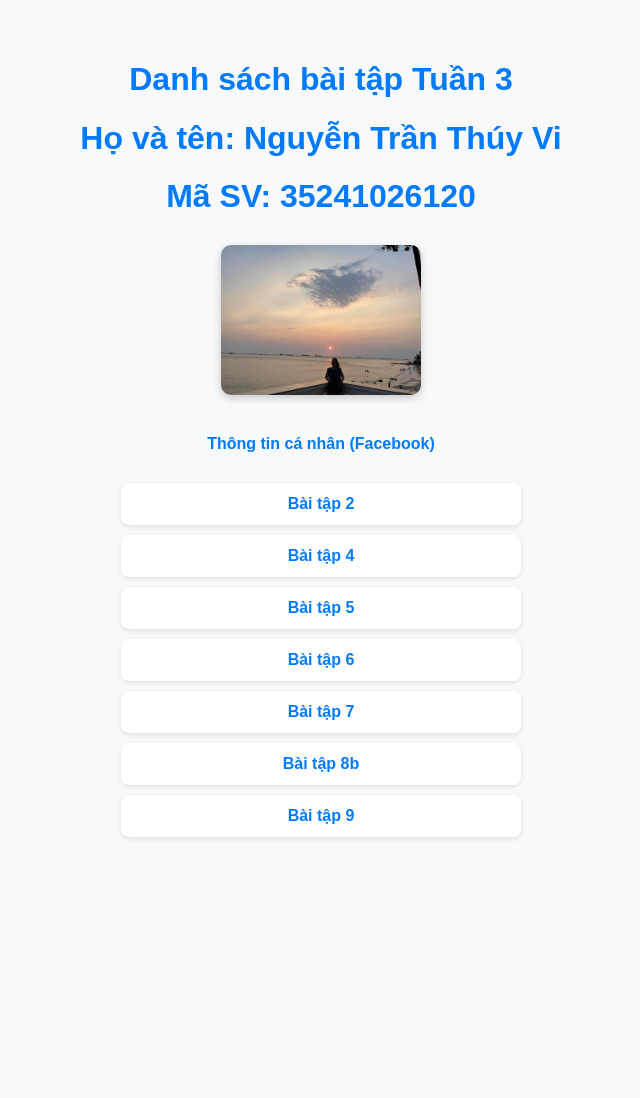
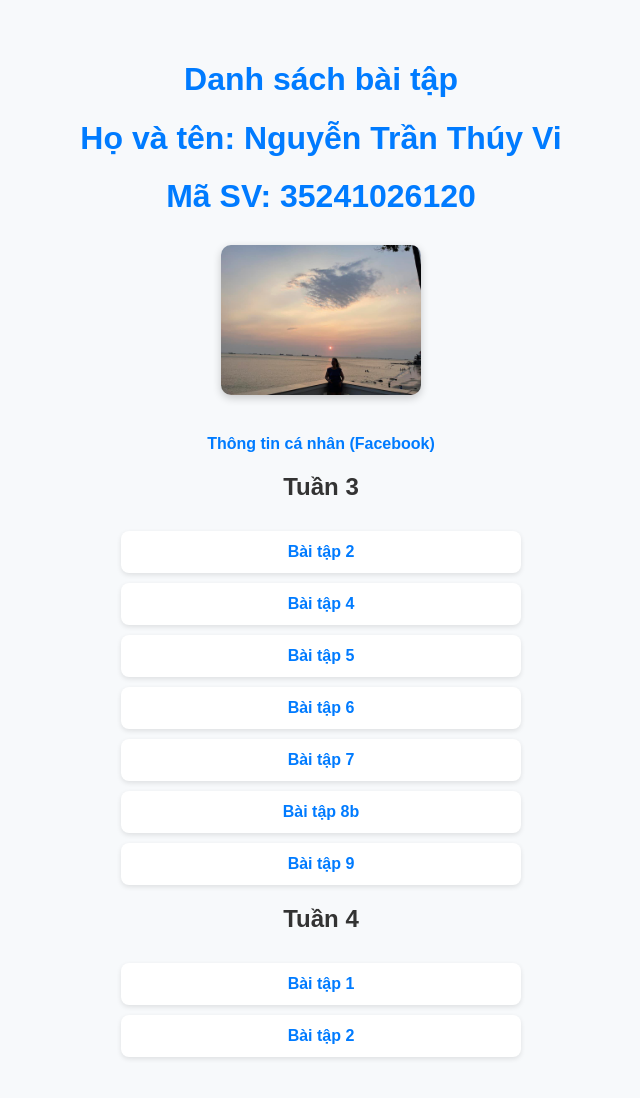
Before and after one commit to vinguyen35241026120/35241026120, a plain HTML site: page index.html in a window 1280 px wide. Shown: the whole page, without its empty margins (319-959 px from the left). Before the commit the page ends 893 px from the top, so only its background shows below. Drawn offline with Linux system fonts and the light colour scheme.

Commit message:
Update index.html

```diff
--- a/index.html
+++ b/index.html
@@ -3,7 +3,7 @@
 <head>
     <meta charset="UTF-8">
     <meta name="viewport" content="width=device-width, initial-scale=1.0">
-    <title>Danh sách bài tập Tuần 3 - Nguyễn Trần Thúy Vi</title>
+    <title>Danh sách bài tập - Nguyễn Trần Thúy Vi</title>
     <style>
         body {
             font-family: Arial, sans-serif;
@@ -64,7 +64,7 @@
 </head>
 
 <body>
-    <h1>Danh sách bài tập Tuần 3</h1>
+    <h1>Danh sách bài tập</h1>
     <h1>Họ và tên: Nguyễn Trần Thúy Vi</h1>
     <h1>Mã SV: 35241026120</h1>
 
@@ -73,7 +73,7 @@
     <p>
         <a href="https://www.facebook.com/thuy.vi.134998?locale=vi_VN" target="_blank">Thông tin cá nhân (Facebook)</a>
     </p>
-
+<h2>Tuần 3</h2>
     <ul>
         <li><a href="./Tuan3/VeNha/BaiTap2.html" target="_blank">Bài tập 2</a></li>
         <li><a href="./Tuan3/VeNha/BaiTap4.html" target="_blank">Bài tập 4</a></li>
@@ -83,5 +83,11 @@
         <li><a href="./Tuan3/VeNha/BaiTap8B.html" target="_blank">Bài tập 8b</a></li>
         <li><a href="./Tuan3/VeNha/BaiTap9.html" target="_blank">Bài tập 9</a></li>
     </ul>
+
+    <h2>Tuần 4</h2>
+    <ul>
+        <li><a href="./Tuan4/VeNha/BaiTap1.html" target="_blank">Bài tập 1</a></li>
+        <li><a href="./Tuan4/VeNha/BaiTap1.html" target="_blank">Bài tập 2</a></li>
+    </ul>
 </body>
 </html>
```
